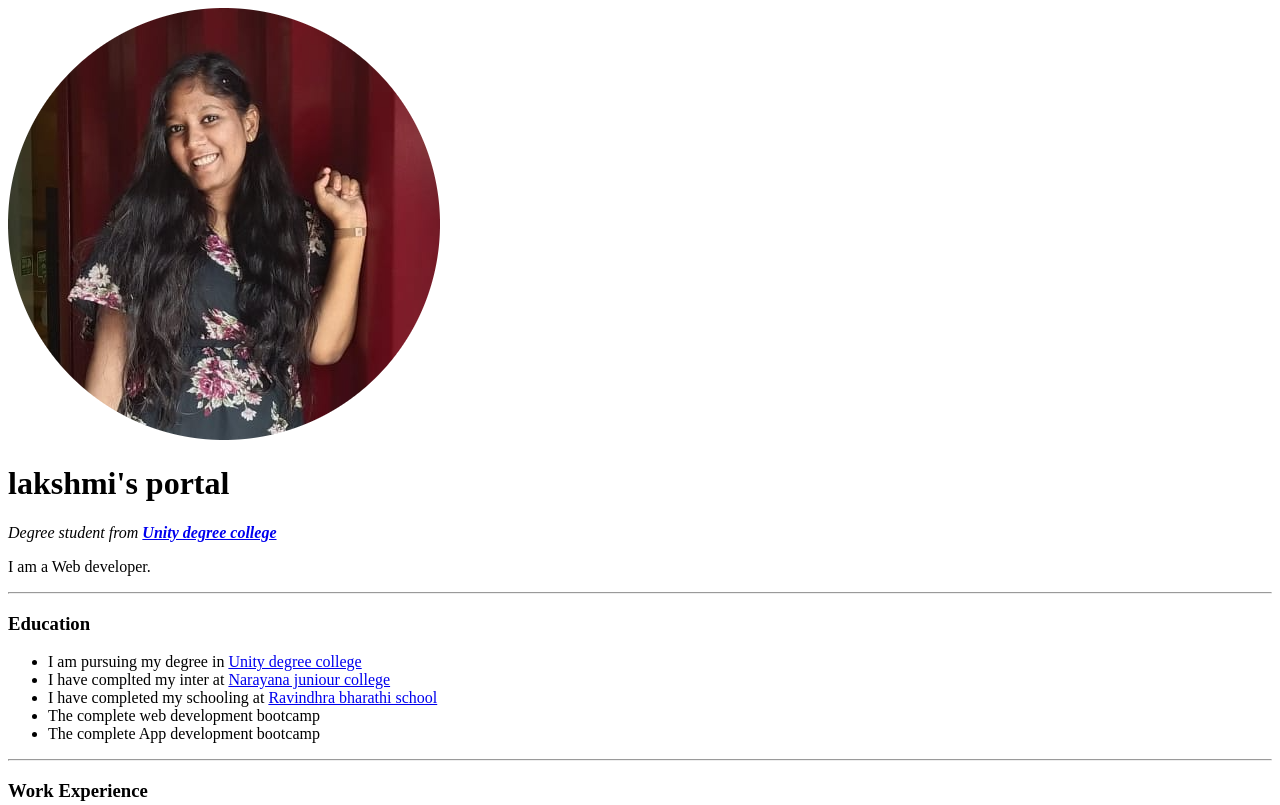
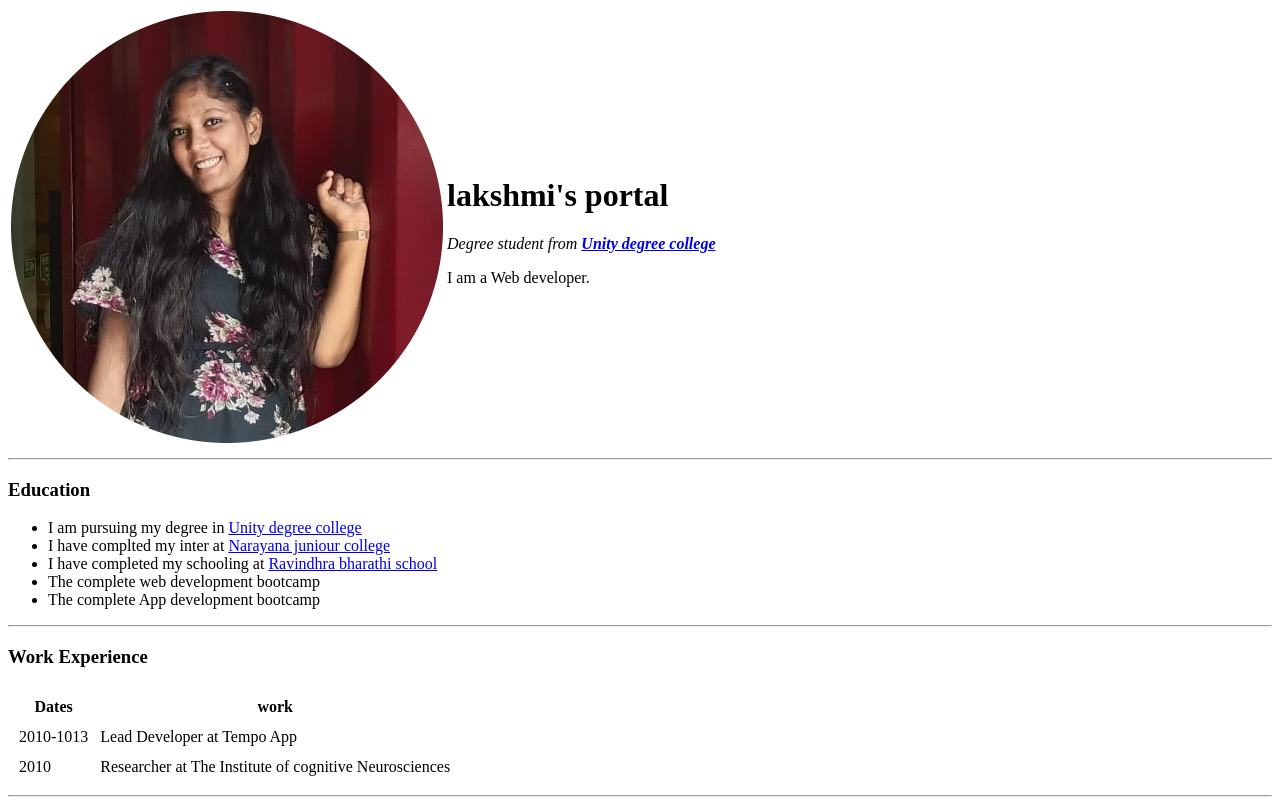
Before and after one commit to srilakshmikoyilada/my-cv, a plain HTML site: page index.html in a window 1280 px wide. Shown: the top 805 px of the page. Drawn offline with Linux system fonts and the light colour scheme.

Commit message:
Add initial cv website files

```diff
--- a/index.html
+++ b/index.html
@@ -5,12 +5,15 @@
     <title>Lakshmi's personal site</title>
   </head>
   <body>
-     <img src="lakshmi-modified.png" alt="Lakshmi profile picture">
-     <h1>lakshmi's portal</h1>
-     <p><em>Degree student from <strong><a href="https://www.unitydegreecollege.com/home.html">Unity degree college</a></strong></em></p>
-     <p>
-        I am a Web developer.
-     </p>
+     <table>
+       <tr>
+         <td><img src="lakshmi-modified.png" alt="Lakshmi profile picture"></td>
+         <td><h1>lakshmi's portal</h1>
+         <p><em>Degree student from <strong><a href="https://www.unitydegreecollege.com/home.html">Unity degree college</a></strong></em></p>
+         <p>I am a Web developer.</p>
+          </td>
+       </tr>
+     </table>
      <hr>
      <h3>Education</h3>
      <ul>
```
